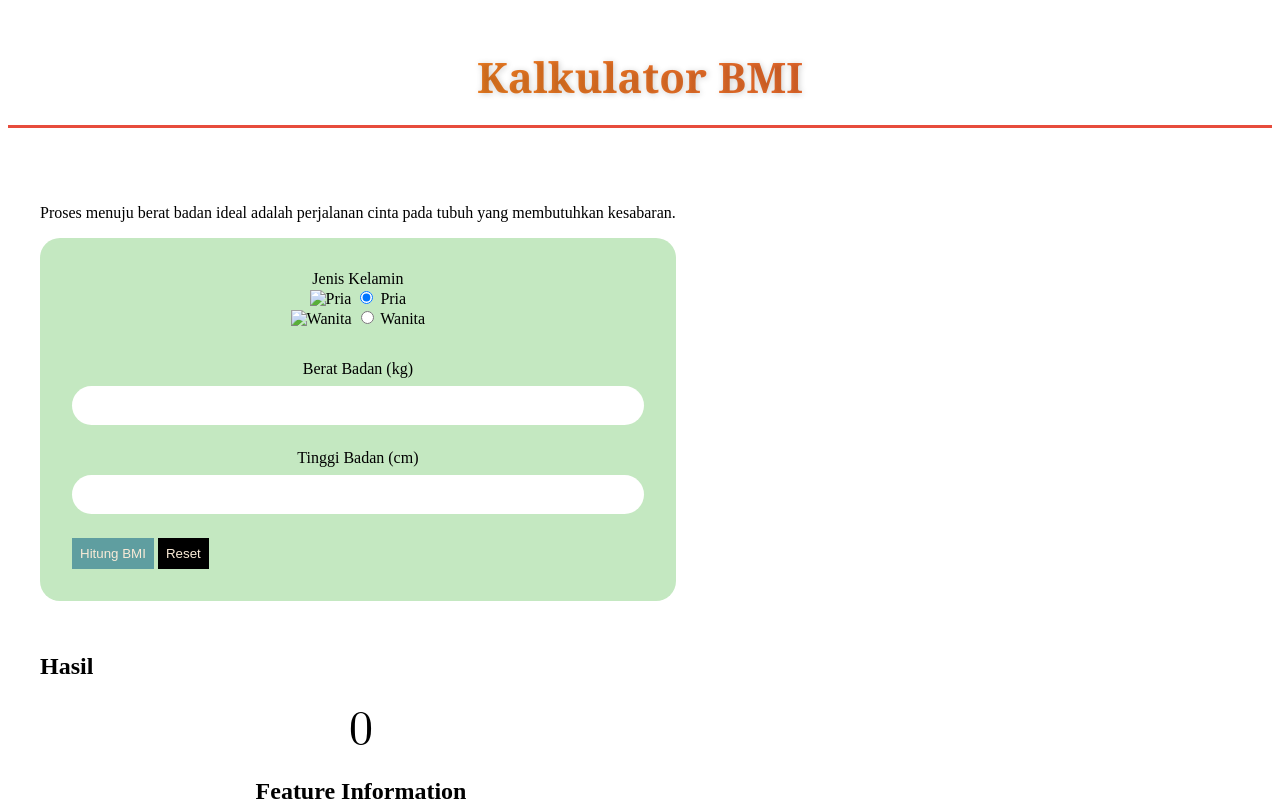
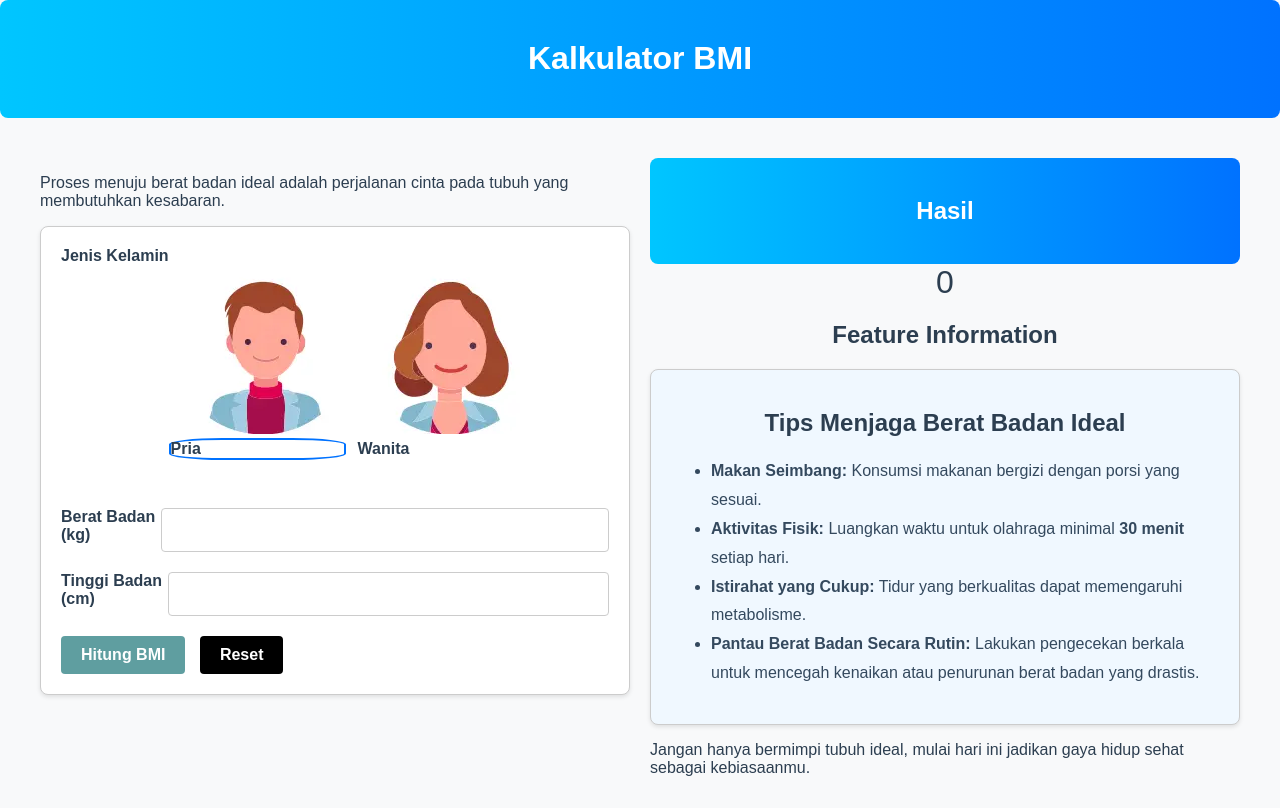
Before and after one commit to revou-fundamental-course/20-jan-25-Dimasbobog, a plain HTML site: page index.html in a window 1280 px wide. Shown: the top 808 px of the page. Drawn offline with Linux system fonts and the light colour scheme; a script that the page names is missing.

Commit message:
adding BMI Calculator

```diff
--- a/css/style.css
+++ b/css/style.css
@@ -1,71 +1,119 @@
-/* Ini File CSS */
-main{
-    display: flex;
-    gap: 32px;
-    padding: 32px;
-    flex-wrap: wrap;
-    align-content: space-around;
+/* Ini File CSS
+
+/* Gaya umum untuk body */
+body {
+    font-family: Arial, sans-serif;
+    margin: 0;
+    padding: 0;
+    background-color: #f8f9fa;
+    color: #2c3e50;
+    height: 100vh;
 }
 
-.custom-h1 {
-    color: #e74c3c;
-    font-size: 42px;
+header {
     text-align: center;
-    font-family: 'Georgia', serif;
-    background: linear-gradient(45deg, #f39c12, #e74c3c);
-    -webkit-background-clip: text;
-    -webkit-text-fill-color: transparent;
-    text-shadow: 1px 1px 6px rgba(0, 0, 0, 0.2);
-    padding: 20px 0;
-    border-bottom: 3px solid #e74c3c;
-  }
+    padding: 19px;
+    background: linear-gradient(90deg, #00c6ff, #0072ff);
+    color: white;
+    border: 3px;
+    border-radius: 8px;
 
-input[type=number] {
-    width: 100%;
-    padding: 12px 20px;
-    margin: 8px 0;
-    box-sizing: border-box;
-    border: 4px;
-    border-radius: 80px;
 }
 
+.main-header {
+    display: grid;
+    grid-template-columns: 1fr 1fr;
+    gap: 20px;
+    margin: 40px;
+}
+
+/*Section */
 form {
-    background-color: rgb(196, 232, 193);
-    padding: 32px;
-    border-radius: 20px;
+    padding: 20px;
+    border: 1px solid #ccc;
+    border-radius: 8px;
+    box-shadow: 0 2px 4px rgba(0, 0, 0, 0.1);
+    background-color: #fff;
 }
 
 .form-group {
+    margin-bottom: 20px;
     display: flex;
-    flex-direction: column;
-    padding-bottom: 16px;
-    border: 4px;
-    border-radius: 30px;
+
+}
+
+label {
+    display: block;
+    font-size: 16px;
+    font-weight: bold;
+    margin-bottom: 8px;
+}
+
+input[type="number"] {
+    width: 100%;
+    padding: 8px;
+    font-size: 16px;
+    border: 1px solid #ccc;
+    border-radius: 4px;
+}
+
+/* Gender Radio Buttons with Images */
+input[type="radio"] {
+    display: none;
+}
+
+input[type="radio"] + label {
+    display: flex;
+    border: 2px solid transparent;
+    border-radius: 30%;
+    background-size: cover;
+    background-position: center;
+    cursor: pointer;
+    margin-right: 10px;
+    transition: border 1s ease;
+}
+.gender-img {
+        width: 50px;
+        cursor: pointer;
+        margin: 10px;
+}
+
+/* tombol dan label */
+input[type="radio"]:checked + label {
+    border: 2px solid #0072ff;
+}
+
+button {
+    padding: 10px 20px;
+    font-size: 16px;
+    font-weight: bold;
+    color: white;
+    border: none;
+    border-radius: 4px;
+    cursor: pointer;
+    margin-right: 10px;
+}
+
+.bg-cadet-blue {
+    background-color: #5f9ea0;
+}
+
+.bg-black {
+    background-color: #000;
+}
+
+#result-bmi {
+    font-size: xx-large;
+    font-family: Arial, sans-serif;
+    color: #2c3e50;
     text-align: center;
 }
 
-button {
-    border: none;
-    padding: 8px;
-    color: antiquewhite;
+footer {
+    text-align: center;
+    padding: 10px;
+    background-color: #2c3e50;
+    color: white;
+    position: absolute;
+    width: 100%;
 }
-
-.bg-black {
-    background-color: black;
-    transition-delay: .3s;
-}
-
-.bg-cadet-blue {
-    background-color: cadetblue;
-}
-
-.result-section {
-
-    text-align: center;
-    background-color:rgb(196, 232, 193);
-}
-
-#result-bmi {
-    font-size: xxx-large;
-    font-family: math;
-}
--- /dev/null
+++ b/js/script.js
@@ -0,0 +1,56 @@
+// Ini file js
+
+document.addEventListener("DOMContentLoaded", function () {
+    // Ambil elemen-elemen dari DOM
+    const beratBadanInput = document.getElementById("input-berat-badan");
+    const tinggiBadanInput = document.getElementById("input-tinggi-badan");
+    const hitungButton = document.querySelector("button.bg-cadet-blue");
+    const resetButton = document.querySelector("button.bg-black");
+    const resultBmi = document.getElementById("result-bmi");
+
+    // Fungsi untuk menghitung BMI
+    function hitungBMI() {
+        const beratBadan = parseFloat(beratBadanInput.value);
+        const tinggiBadan = parseFloat(tinggiBadanInput.value) / 100; // Konversi cm ke meter
+
+        if (isNaN(beratBadan) || isNaN(tinggiBadan) || tinggiBadan <= 0) {
+            alert("Mohon masukkan berat badan dan tinggi badan anda.");
+            return;
+        }
+
+        const bmi = (beratBadan / (tinggiBadan * tinggiBadan)).toFixed(2);
+
+        // Menentukan kategori BMI
+        let kategori = "";
+        if (bmi < 18.5) {
+            kategori = "Kekurangan berat badan";
+        } else if (bmi >= 18.5 && bmi < 24.9) {
+            kategori = "Normal (Sehat)";
+        } else if (bmi >= 25 && bmi < 29.9) {
+            kategori = "Kelebihan berat badan";
+        } else {
+            kategori = "Obesitas";
+        }
+
+        // Tampilkan hasil BMI dan kategori
+        resultBmi.textContent = `${bmi} (${kategori})`;
+    }
+
+    // Fungsi untuk mereset form
+    function resetForm() {
+        beratBadanInput.value = "";
+        tinggiBadanInput.value = "";
+        resultBmi.textContent = "0";
+    }
+
+    // Event listener untuk tombol hitung dan reset
+    hitungButton.addEventListener("click", function (event) {
+        event.preventDefault(); // Mencegah reload halaman
+        hitungBMI();
+    });
+
+    resetButton.addEventListener("click", function (event) {
+        event.preventDefault(); // Mencegah reload halaman
+        resetForm();
+    });
+});
```
Also changed, not shown: asset/female.png (added), asset/male.png (added).
